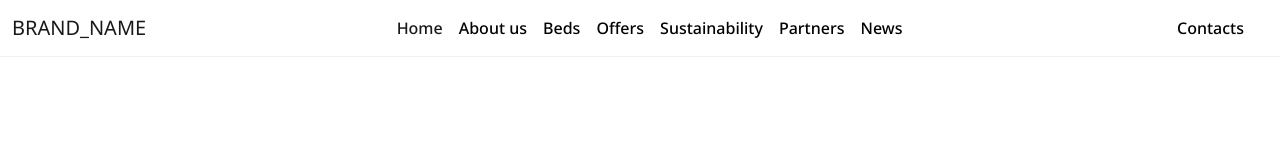
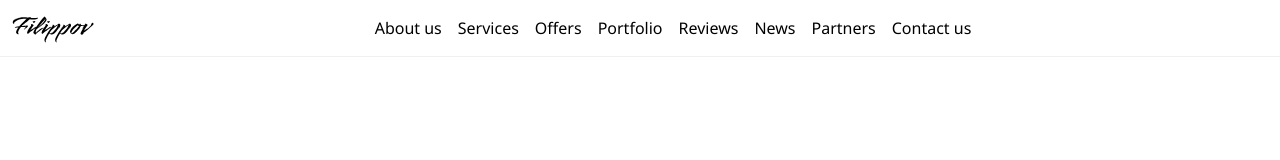
Before and after one commit to alexfilippovindex/alexfilippovindex.github.io, a plain HTML site: page index.html in a window 1280 px wide. Drawn offline with nearby package versions, Linux system fonts and the light colour scheme.

Commit message:
Add files via upload

```diff
--- a/index.html
+++ b/index.html
@@ -4,7 +4,7 @@
     <meta charset="UTF-8" />
     <meta http-equiv="X-UA-Compatible" content="IE=edge" />
     <meta name="viewport" content="width=device-width, initial-scale=1.0" />
-    <title>BRAND_NAME</title>
+    <title>Filippov</title>
     <link
       href="https://cdn.jsdelivr.net/npm/bootstrap@5.2.0-beta1/dist/css/bootstrap.min.css"
       rel="stylesheet"
@@ -28,7 +28,9 @@
             alt=""
           />
         </button>
-        <a class="navbar-brand" href="#">BRAND_NAME</a>
+        <a class="navbar-brand" href="#">
+          <img src="./images/logos/Filippov.svg" alt="">
+        </a>
 
         <a href="./search.html" class="navbar-toggler">
           <img
@@ -44,9 +46,7 @@
           aria-labelledby="offcanvasNavbar2Label"
         >
           <div class="offcanvas-header">
-            <h5 class="offcanvas-title" id="offcanvasNavbar2Label">
-              BRAND_NAME
-            </h5>
+            <img src="./images/logos/Filippov.svg" alt="">
 
             <img
               src="./images/icons/close_FILL0_wght400_GRAD0_opsz24.svg"
@@ -57,34 +57,30 @@
           <div class="offcanvas-body">
             <ul class="navbar-nav justify-content-center flex-grow-1 pe-3">
               <li class="nav-item">
-                <a class="nav-link active" aria-current="page" href="#">Home</a>
-              </li>
-              <li class="nav-item">
                 <a class="nav-link" href="#">About us</a>
               </li>
               <li class="nav-item">
-                <a class="nav-link" href="#">Beds</a>
+                <a class="nav-link" href="#">Services</a>
               </li>
               <li class="nav-item">
                 <a class="nav-link" href="#">Offers</a>
               </li>
               <li class="nav-item">
-                <a class="nav-link" href="#">Sustainability</a>
+                <a class="nav-link" href="#">Portfolio</a>
+              </li>
+              <li class="nav-item">
+                <a class="nav-link" href="#">Reviews</a>
+              </li>
+              <li class="nav-item">
+                <a class="nav-link" href="#">News</a>
               </li>
               <li class="nav-item">
                 <a class="nav-link" href="#">Partners</a>
               </li>
               <li class="nav-item">
-                <a class="nav-link" href="#">News</a>
+                <a class="nav-link" href="#">Contact us</a>
               </li>
             </ul>
-            <form class="d-flex mt-3 mt-lg-0" role="search">
-              <ul class="navbar-nav justify-content-center flex-grow-1 pe-3">
-                <li class="nav-item">
-                  <a class="nav-link" href="#">Contacts</a>
-                </li>
-              </ul>
-            </form>
           </div>
         </div>
       </div>
--- a/style.css
+++ b/style.css
@@ -5,7 +5,7 @@
 }
 
 .nav-link {
-  font-weight: 500;
+  font-weight: 400;
   color: #000;
 }
 
```
Also changed, not shown: images/logos/Filippov.svg (added).
